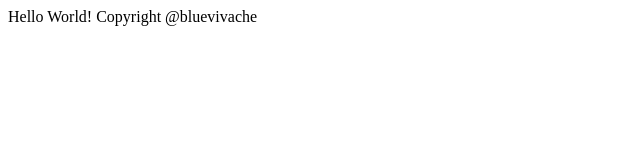
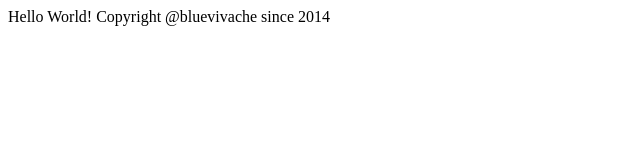
Before and after one commit to bluevivache/opentutorials-bluevivache, a plain HTML site: page index.html in a window 1280 px wide. Shown: the full height of the page, 0-640 px from the left. Drawn offline with Linux system fonts and the light colour scheme.

Commit message:
add since to index.html

```diff
--- a/index.html
+++ b/index.html
@@ -21,5 +21,6 @@
 	<body>
 		Hello World!
 		Copyright @bluevivache
+		since 2014
 	</body>
 </html>
```
